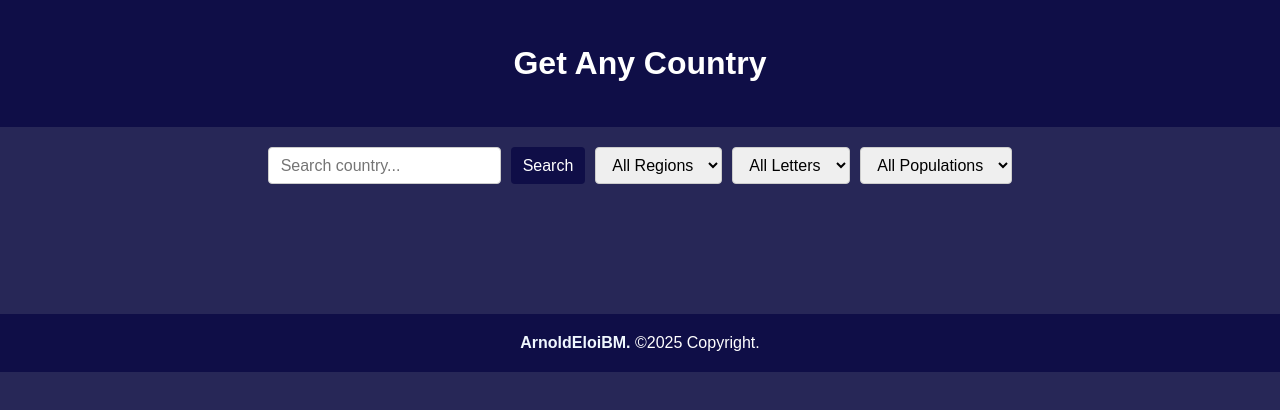
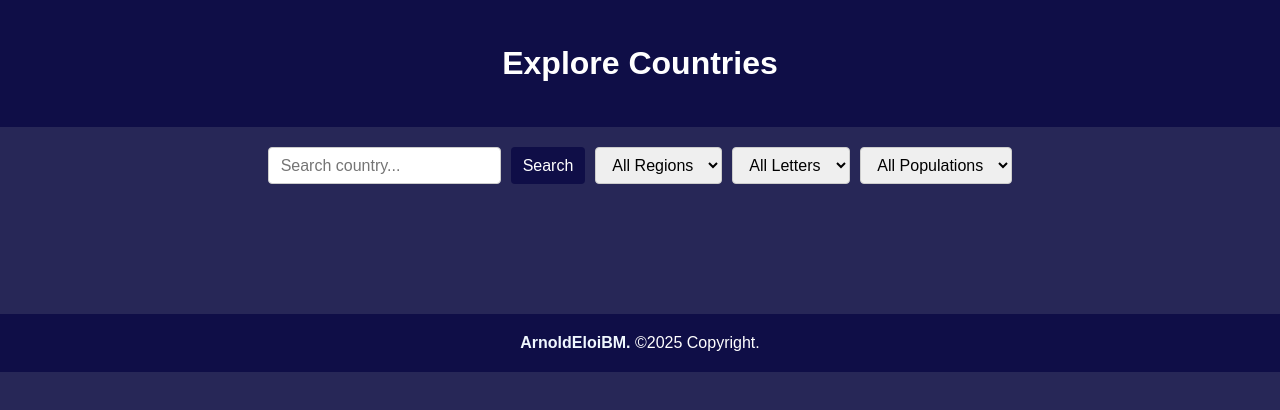
Before and after one commit to ArnoldEloiBM/arnoldeloibm_playing_with_api, a plain HTML site: page index.html in a window 1280 px wide. Drawn offline with Linux system fonts and the light colour scheme; no server answers.

Commit message:
new changes

```diff
--- a/index.html
+++ b/index.html
@@ -3,11 +3,11 @@
 <head>
   <meta charset="UTF-8">
   <meta name="viewport" content="width=device-width, initial-scale=1.0">
-  <title>Get Any Country</title>
+  <title>Explore Countries</title>
   <link rel="stylesheet" href="style.css">
 </head>
 <body>
-  <div class="navbar"><h1>Get Any Country</h1></div>
+  <div class="navbar"><h1>Explore Countries</h1></div>
 
   <div class="controls">
     <input type="text" id="searchInput" placeholder="Search country...">
```
